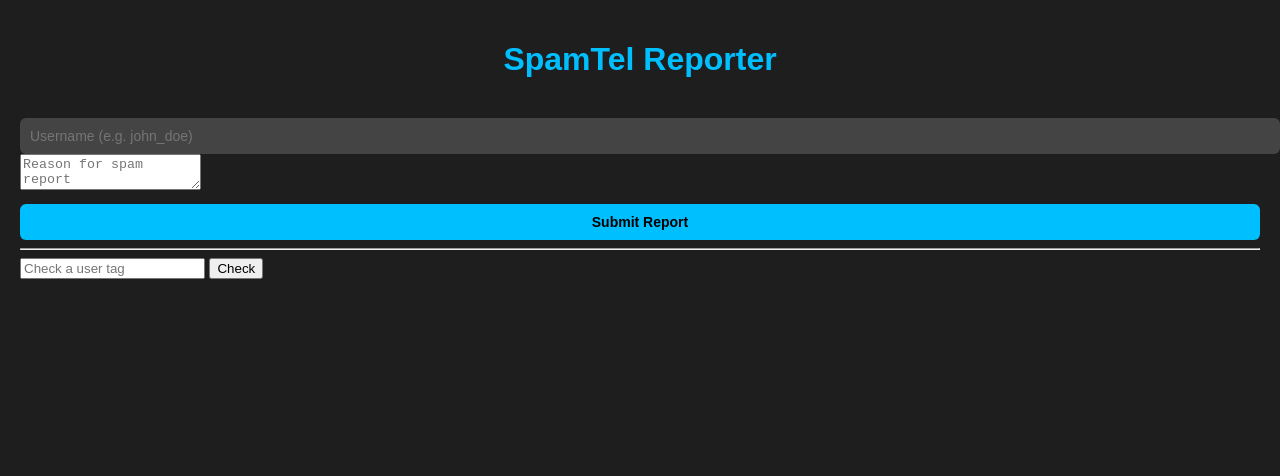
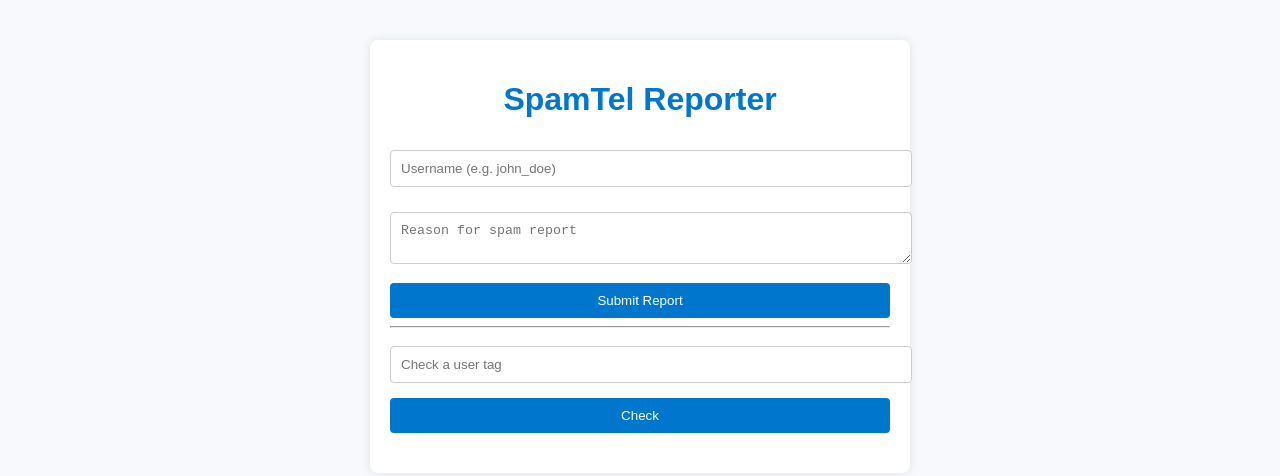
Before and after one commit to a13579pppo/Spam-report, a plain HTML site: page index.html in a window 1280 px wide. Drawn offline with Linux system fonts and the light colour scheme.

Commit message:
Update style.css

```diff
--- a/style.css
+++ b/style.css
@@ -1,83 +1,61 @@
 body {
   font-family: Arial, sans-serif;
-  background-color: #1e1e1e;
-  color: #ffffff;
+  background-color: #f7f9fc;
+  color: #333;
   margin: 0;
-  padding: 20px;
+  padding: 0;
 }
 
-.app-container {
+.container {
   max-width: 500px;
-  margin: auto;
-  background-color: #2a2a2a;
+  margin: 40px auto;
   padding: 20px;
-  border-radius: 12px;
-  box-shadow: 0 0 10px #000000aa;
+  background: white;
+  border-radius: 8px;
+  box-shadow: 0 0 10px rgba(0, 0, 0, 0.1);
 }
 
-h1, h2 {
+h1 {
   text-align: center;
-  color: #00bfff;
+  color: #0077cc;
 }
 
-.user-profile {
-  margin-top: 20px;
-  padding: 15px;
-  background-color: #3a3a3a;
-  border-radius: 10px;
-}
-
-.username {
-  font-weight: bold;
-  font-size: 18px;
-}
-
-.tag {
-  margin-left: 10px;
-  background-color: transparent;
-  color: red;
-  border: 1px solid red;
-  padding: 2px 6px;
-  border-radius: 4px;
-  font-size: 12px;
-}
-
-.bio {
-  margin-top: 10px;
-  font-size: 14px;
-  color: #ffcccb;
-}
-
-.report-form {
-  margin-top: 30px;
-}
-
-.report-form input,
-.report-form select,
-.report-form button {
+input, textarea {
   width: 100%;
   padding: 10px;
   margin-top: 10px;
-  border: none;
-  border-radius: 6px;
-  font-size: 14px;
+  margin-bottom: 15px;
+  border: 1px solid #ccc;
+  border-radius: 4px;
+  resize: vertical;
 }
 
-.report-form input,
-.report-form select {
-  background-color: #444;
-  color: #fff;
-}
-
-.report-form button {
-  background-color: #00bfff;
-  color: #000;
-  font-weight: bold;
+button {
+  background-color: #0077cc;
+  color: white;
+  padding: 10px;
+  width: 100%;
+  border: none;
+  border-radius: 4px;
   cursor: pointer;
 }
 
-#status-msg {
-  margin-top: 15px;
-  text-align: center;
-  color: lightgreen;
+button:hover {
+  background-color: #005fa3;
 }
+
+#userResult {
+  margin-top: 20px;
+  font-size: 16px;
+}
+
+.tag-label {
+  display: inline-block;
+  padding: 2px 8px;
+  border: 1px solid #444;
+  border-radius: 4px;
+  font-size: 12px;
+  font-weight: bold;
+  color: #444;
+  background-color: transparent;
+}
```
